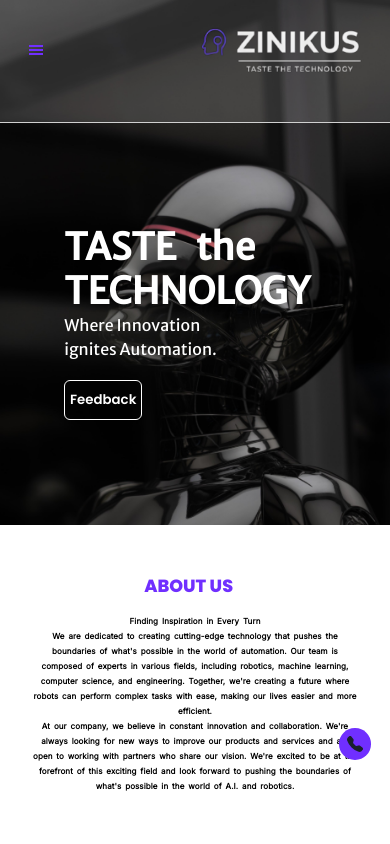
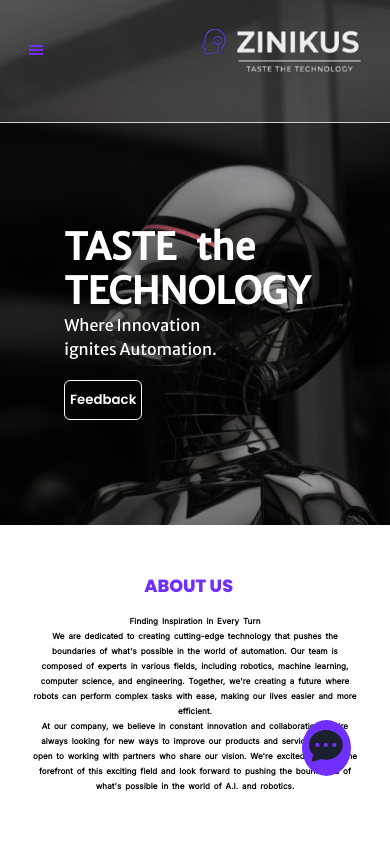
Before and after one commit to UjjwalPasahan/ZINIKUSWEB, a React (Create React App) app in the folder client/: page / in a window 390 px wide. Shown: the top 844 px of the page. Built offline with nearby package versions, Linux system fonts and the light colour scheme; a web font is replaced by a local one.

Commit message:
side icon

```diff
--- a/client/src/components/Footer.jsx
+++ b/client/src/components/Footer.jsx
@@ -35,9 +35,10 @@ const Footer = () => {
           <a href={'./newsletter'}>Our Newsletter</a>
         </div>
         <div className="email element">
-          <u>adi.zinikus@gmail.com</u>
+        <a href='mailto:adi.zinikus@gmail.com'>adi.zinikus@gmail.com</a>
           <br />
-          <u>tanay.zinikus@gmail.com</u>
+          <a href='mailto:tanay.zinikus@gmail.com'>tanay.zinikus@gmail.com</a>
+
         </div>
         <div className="footerAbout element">
           <a href="#upperAbout">About Us</a>
--- a/client/src/components/Header.jsx
+++ b/client/src/components/Header.jsx
@@ -28,6 +28,16 @@ import Headerbtn from './Headerbtn';
 import { BsFillTelephoneFill } from 'react-icons/bs';
 import HeaderContent from './HeaderContent';
 import { divide } from 'lodash';
+import {
+  Modal,
+  ModalOverlay,
+  ModalContent,
+  ModalHeader,
+  ModalFooter,
+  ModalBody,
+  ModalCloseButton
+} from '@chakra-ui/react'
+import { BsFillChatDotsFill } from "react-icons/bs";
 
 const Header = () => {
   const [isMobile, setIsMobile] = useState(window.innerWidth <= 768);
@@ -44,15 +54,52 @@ const Header = () => {
     };
   }, []);
 
-  return (
-    <div>
+
+    const { isOpen, onOpen, onClose } = useDisclosure()
+
+
+    return (
+      <div>
       {isMobile ? <Headerbtn /> : <HeaderContent />}
       <div className="phoneIcon">
-        <a href="">
-          <BsFillTelephoneFill />
-        </a>
+
+        {/* <VerticallyCenter/> */}
+        <button onClick={onOpen}><BsFillChatDotsFill size={"4vh"}/></button>
       </div>
-    </div>
+  <div>
+
+
+<Modal onClose={onClose} isOpen={isOpen}>
+          <ModalOverlay />
+          <ModalContent>
+            <ModalHeader>Contact Us</ModalHeader>
+            <ModalCloseButton />
+            <ModalBody>
+              <div>
+                <a href='mailto:adi.zinikus@gmail.com'>adi.zinikus@gmail.com</a>
+          <br />
+          <a href='mailto:tanay.zinikus@gmail.com'>tanay.zinikus@gmail.com</a>
+        </div>
+        <br/>
+        <hr/>
+        <br/>
+        <div >
+          <a href="tel:+91 98110031799">+91 9810031799</a>
+          <br />
+          <a href="tel:+91 7011995400">+91 7011995400</a>
+        </div>
+
+            </ModalBody>
+            <ModalFooter>
+              <Button onClick={onClose}>Close</Button>
+            </ModalFooter>
+          </ModalContent>
+        </Modal>
+
+
+  </div>
+      </div>
+
   );
 };
 
--- a/client/src/styles/header.css
+++ b/client/src/styles/header.css
@@ -32,11 +32,21 @@
 .phoneIcon {
   position: fixed;
   background-color: #702fff;
-  padding: 2%;
   border-radius: 50%;
-  bottom: 10%;
-  right: 5%;
+  bottom: 8%;
+  right: 10%;
   display: none;
+}
+
+.modalCont{
+  background-color: white;
+}
+
+@media (max-width:600px) {
+  .phoneIcon {
+    padding: 2%;
+    display: inline-block;
+  }
 }
 
 .ls {
```
